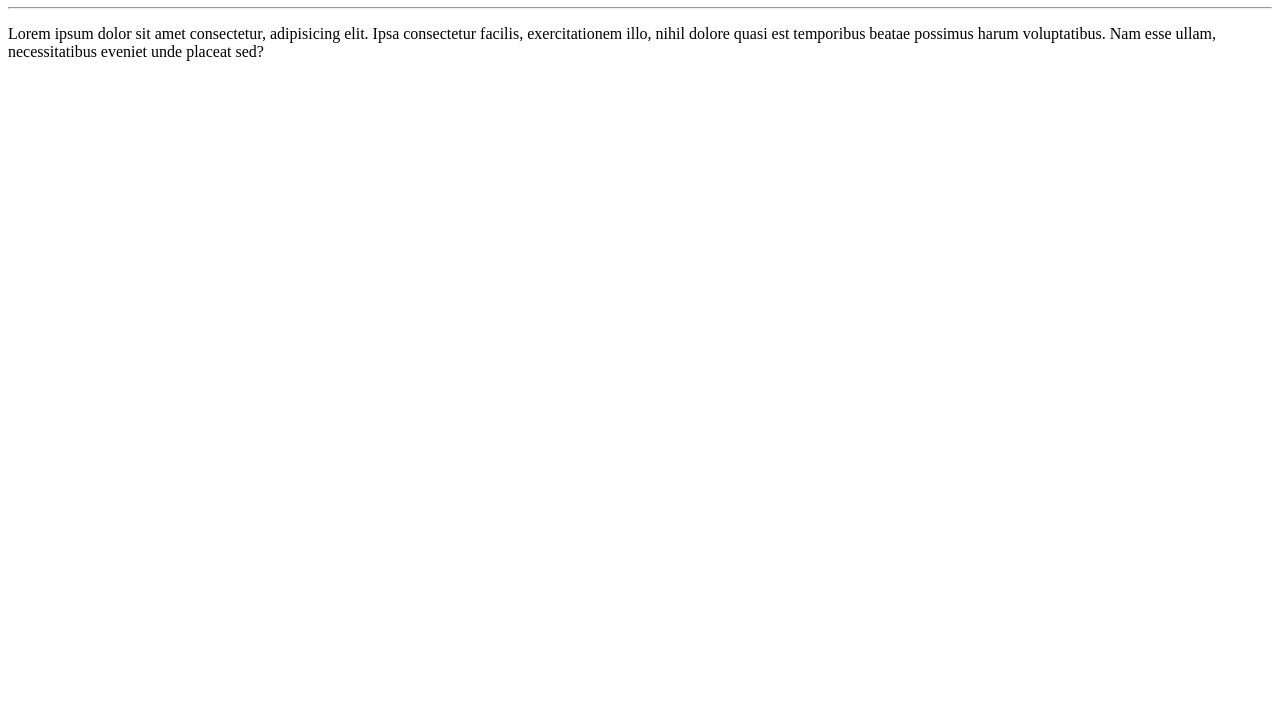
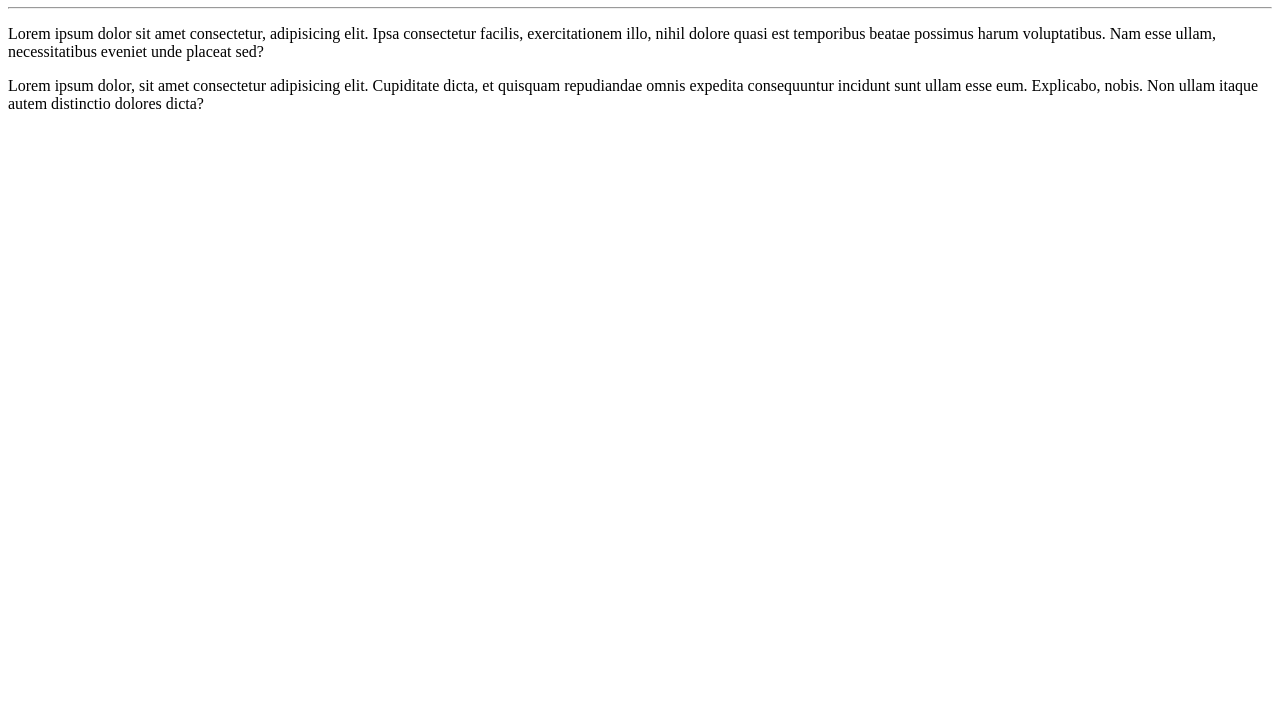
Before and after one commit to Soares90/Ola-Mundo, a plain HTML site: page site-exemplo/index.html in a window 1280 px wide. Shown: the part 73-800 px from the top of the page. Drawn offline with Linux system fonts and the light colour scheme.

Commit message:
Adicionado mais um parágrafo

```diff
--- a/site-exemplo/index.html
+++ b/site-exemplo/index.html
@@ -9,5 +9,6 @@
     <h1>Olá,mundo</h1>
     <hr>
     <p>Lorem ipsum dolor sit amet consectetur, adipisicing elit. Ipsa consectetur facilis, exercitationem illo, nihil dolore quasi est temporibus beatae possimus harum voluptatibus. Nam esse ullam, necessitatibus eveniet unde placeat sed?</p>
+    <p>Lorem ipsum dolor, sit amet consectetur adipisicing elit. Cupiditate dicta, et quisquam repudiandae omnis expedita consequuntur incidunt sunt ullam esse eum. Explicabo, nobis. Non ullam itaque autem distinctio dolores dicta?</p>
 </body>
 </html>
```
